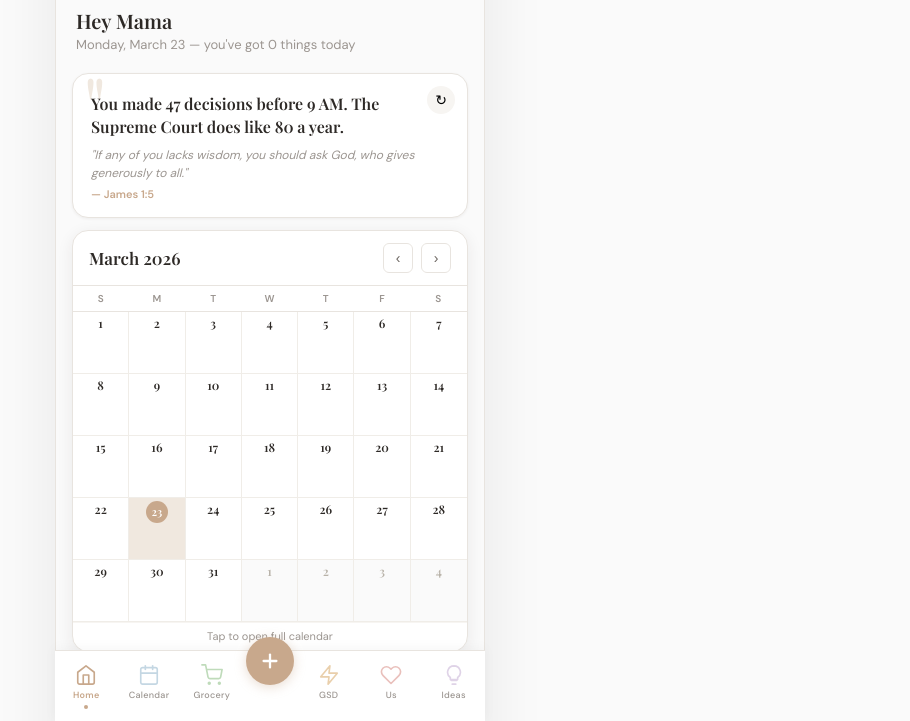
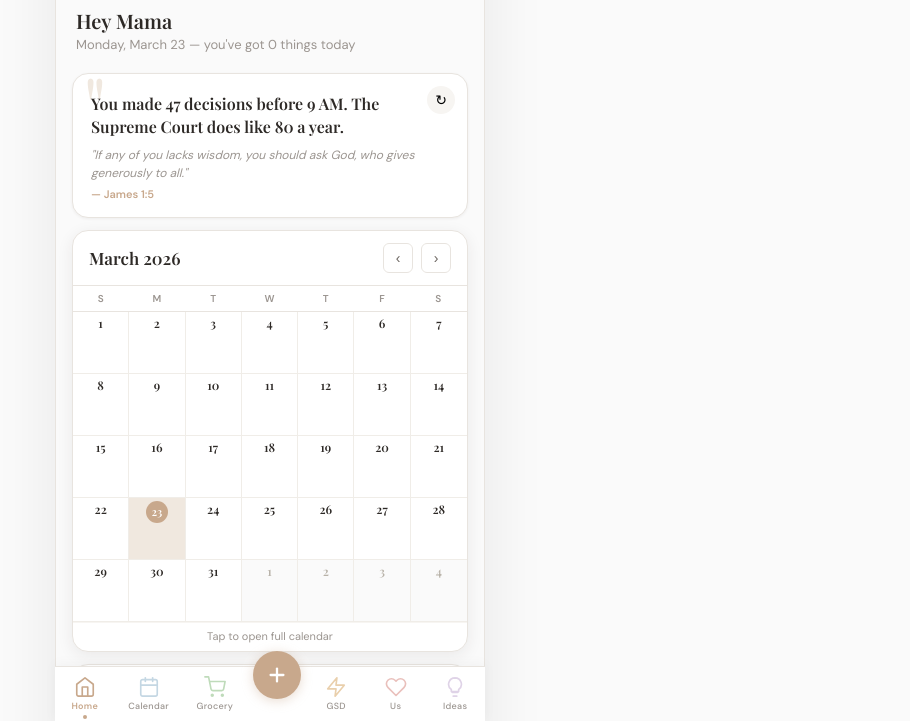
Before and after one commit to blakefwtp/beags-brain, a website: page index.html in a window 1280 px wide. Shown: the part 79-800 px from the top of the page, without its empty margins (370-1280 px from the left). Drawn offline with nearby package versions, Linux system fonts and the light colour scheme; no server answers; a web font is replaced by a local one.

Commit message:
Tighten bottom nav bar — reduce white space below icons
- Reduced top padding from 6px to 4px
- Bottom padding now just safe-area-inset (no extra 6px)
- Nav items tighter: 4px top, 2px bottom padding
- Smaller gap between icon and label

Co-Authored-By: Claude Opus 4.6 (1M context) <noreply@anthropic.com>

```diff
--- a/index.html
+++ b/index.html
@@ -131,8 +131,9 @@
     border-top: 1px solid var(--warm-gray);
     display: flex;
     justify-content: space-around;
-    padding: 6px 0;
-    padding-bottom: max(6px, var(--safe-bottom));
+    align-items: flex-start;
+    padding: 4px 0 0;
+    padding-bottom: var(--safe-bottom);
     z-index: 100;
     box-shadow: 0 -2px 12px rgba(0,0,0,0.04);
   }
@@ -141,12 +142,12 @@
     display: flex;
     flex-direction: column;
     align-items: center;
-    gap: 2px;
+    gap: 1px;
     background: none;
     border: none;
     cursor: pointer;
-    padding: 6px 8px;
-    min-width: 56px;
+    padding: 4px 8px 2px;
+    min-width: 48px;
     -webkit-tap-highlight-color: transparent;
   }
 
```
